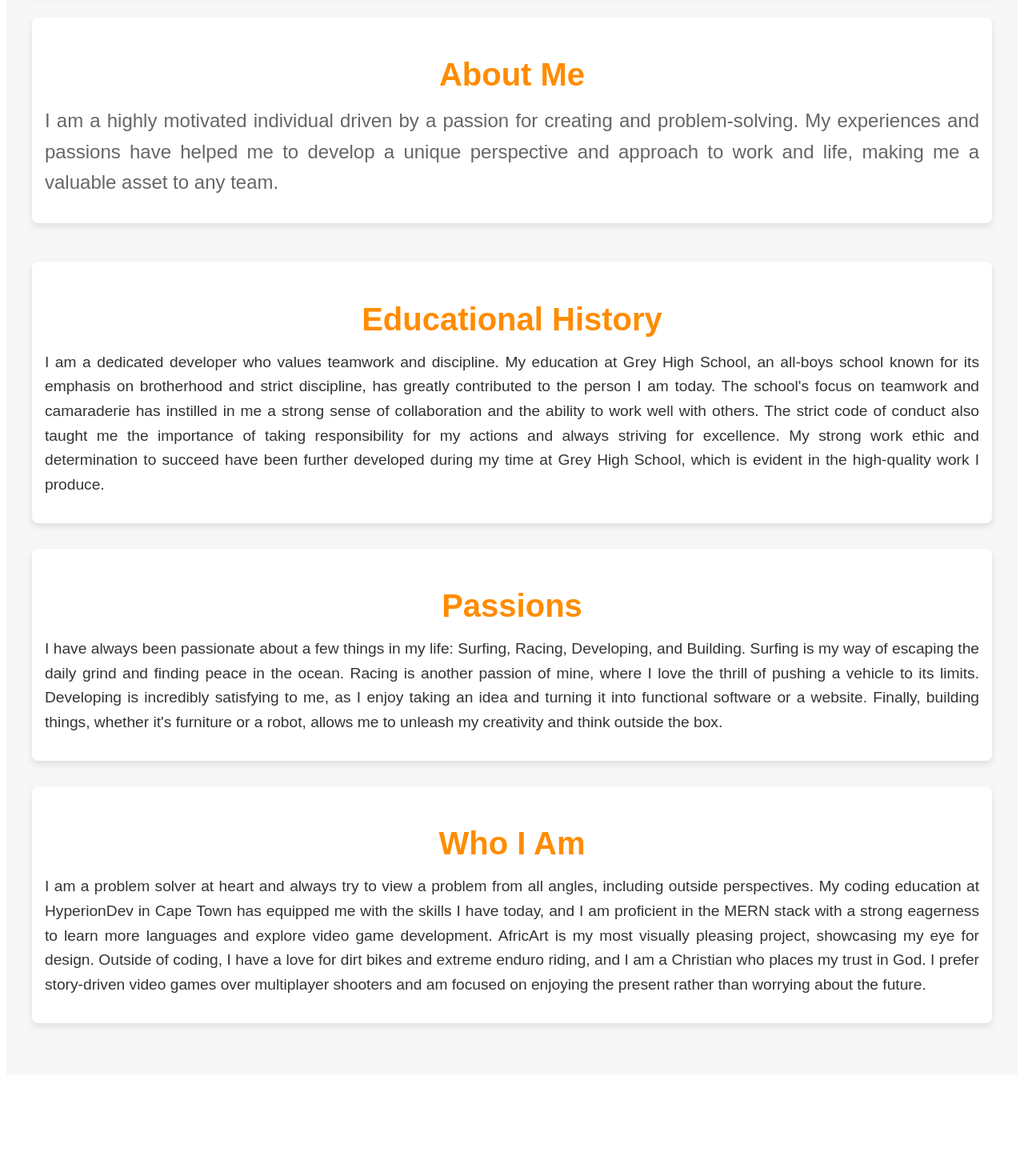
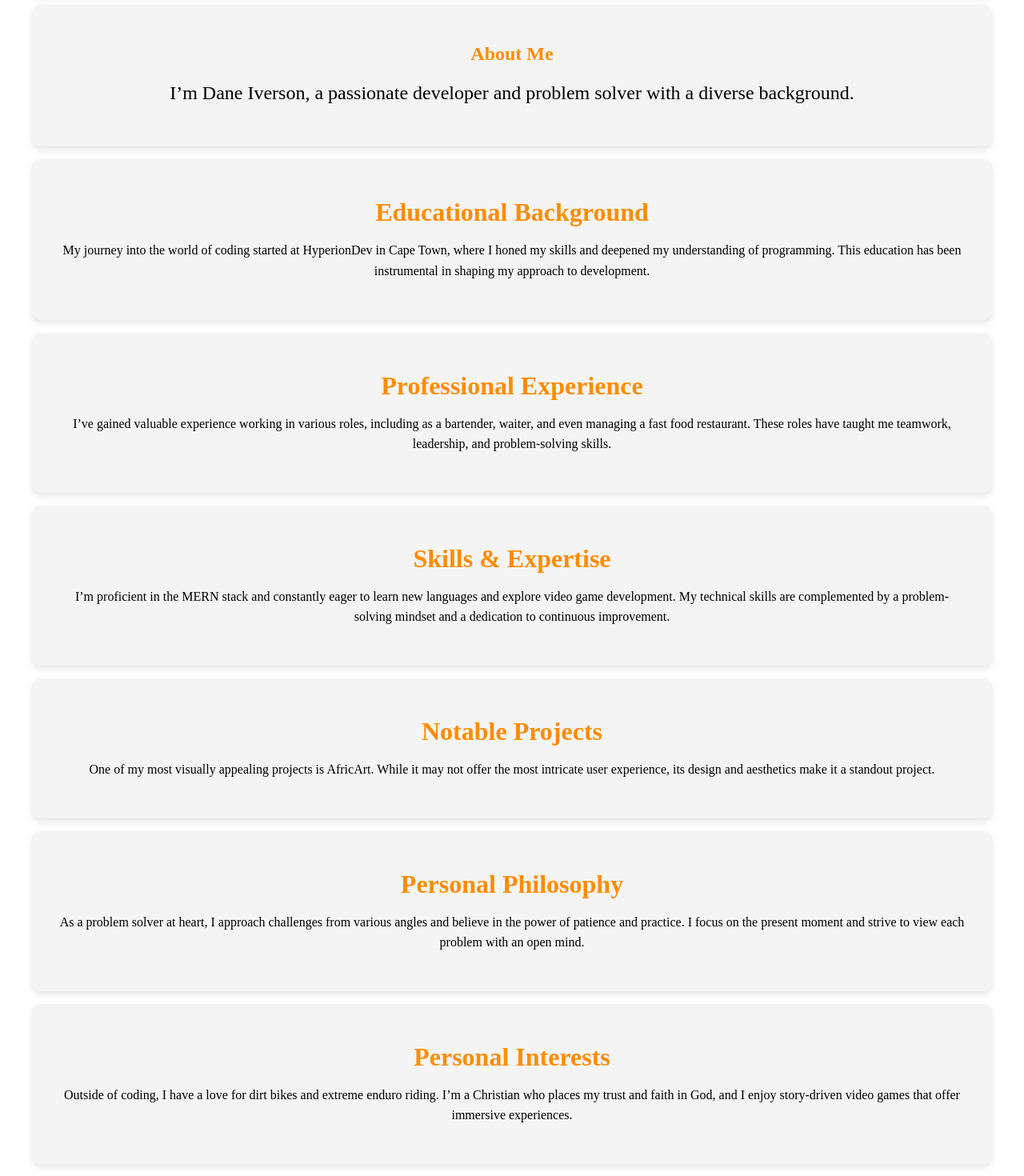
Before and after one commit to dane-iverson/portfolio, a Next.js app: page /about in a window 1280 px wide. Shown: the part 100-1570 px from the top of the page at 80% size. Before the commit the page ends 1451 px from the top, so only its background shows below. Built offline with nearby package versions, Linux system fonts and the light colour scheme.

Commit message:
about page update 4

```diff
--- a/pages/about.js
+++ b/pages/about.js
@@ -1,126 +1,102 @@
 import Header from "./Header";
 
-export default () => (
-  <div>
+export default function About() {
+  return (
+    <div className="about-container">
       <Header />
       <section className="intro">
         <h1>About Me</h1>
-      <p className="intro-text">
-        I am a highly motivated individual driven by a passion for creating and
-        problem-solving. My experiences and passions have helped me to develop a
-        unique perspective and approach to work and life, making me a valuable
-        asset to any team.
+        <p>
+          I’m Dane Iverson, a passionate developer and problem solver with a
+          diverse background.
         </p>
       </section>
       <section className="education">
-      <h2>Educational History</h2>
+        <h2>Educational Background</h2>
         <p>
-        I am a dedicated developer who values teamwork and discipline. My
-        education at Grey High School, an all-boys school known for its emphasis
-        on brotherhood and strict discipline, has greatly contributed to the
-        person I am today. The school's focus on teamwork and camaraderie has
-        instilled in me a strong sense of collaboration and the ability to work
-        well with others. The strict code of conduct also taught me the
-        importance of taking responsibility for my actions and always striving
-        for excellence. My strong work ethic and determination to succeed have
-        been further developed during my time at Grey High School, which is
-        evident in the high-quality work I produce.
+          My journey into the world of coding started at HyperionDev in Cape
+          Town, where I honed my skills and deepened my understanding of
+          programming. This education has been instrumental in shaping my
+          approach to development.
         </p>
       </section>
-    <section className="passions">
-      <h2>Passions</h2>
+      <section className="experience">
+        <h2>Professional Experience</h2>
         <p>
-        I have always been passionate about a few things in my life: Surfing,
-        Racing, Developing, and Building. Surfing is my way of escaping the
-        daily grind and finding peace in the ocean. Racing is another passion of
-        mine, where I love the thrill of pushing a vehicle to its limits.
-        Developing is incredibly satisfying to me, as I enjoy taking an idea and
-        turning it into functional software or a website. Finally, building
-        things, whether it's furniture or a robot, allows me to unleash my
-        creativity and think outside the box.
+          I’ve gained valuable experience working in various roles, including as
+          a bartender, waiter, and even managing a fast food restaurant. These
+          roles have taught me teamwork, leadership, and problem-solving skills.
         </p>
       </section>
-    <section className="who-i-am">
-      <h2>Who I Am</h2>
+      <section className="skills">
+        <h2>Skills & Expertise</h2>
         <p>
-        I am a problem solver at heart and always try to view a problem from all
-        angles, including outside perspectives. My coding education at
-        HyperionDev in Cape Town has equipped me with the skills I have today,
-        and I am proficient in the MERN stack with a strong eagerness to learn
-        more languages and explore video game development. AfricArt is my most
-        visually pleasing project, showcasing my eye for design. Outside of
-        coding, I have a love for dirt bikes and extreme enduro riding, and I am
-        a Christian who places my trust in God. I prefer story-driven video
-        games over multiplayer shooters and am focused on enjoying the present
-        rather than worrying about the future.
+          I’m proficient in the MERN stack and constantly eager to learn new
+          languages and explore video game development. My technical skills are
+          complemented by a problem-solving mindset and a dedication to
+          continuous improvement.
+        </p>
+      </section>
+      <section className="projects">
+        <h2>Notable Projects</h2>
+        <p>
+          One of my most visually appealing projects is AfricArt. While it may
+          not offer the most intricate user experience, its design and
+          aesthetics make it a standout project.
+        </p>
+      </section>
+      <section className="personal-philosophy">
+        <h2>Personal Philosophy</h2>
+        <p>
+          As a problem solver at heart, I approach challenges from various
+          angles and believe in the power of patience and practice. I focus on
+          the present moment and strive to view each problem with an open mind.
+        </p>
+      </section>
+      <section className="personal-interests">
+        <h2>Personal Interests</h2>
+        <p>
+          Outside of coding, I have a love for dirt bikes and extreme enduro
+          riding. I’m a Christian who places my trust and faith in God, and I
+          enjoy story-driven video games that offer immersive experiences.
         </p>
       </section>
       <style jsx>{`
-      div {
-        font-family: "Arial", sans-serif;
-        color: #333;
+        .about-container {
           padding: 2rem;
-        background-color: #f7f7f7;
           max-width: 1200px;
           margin: auto;
         }
-
         h1,
         h2 {
+          color: #ff8c00;
           text-align: center;
-        color: #ff8c00;
-        margin-bottom: 1rem;
-        font-size: 2.5rem;
-        transition: color 0.3s ease;
+          margin: 1rem 0;
         }
-
-      h1:hover,
-      h2:hover {
-        color: #ff6347;
+        p {
+          text-align: center;
+          line-height: 1.6;
+          margin: 1rem 0;
         }
-
+        .intro p {
+          font-size: 1.5rem;
+        }
         section {
-        margin: 2rem 0;
-        padding: 1rem;
-        background-color: #ffffff;
-        border-radius: 8px;
+          background: #f4f4f4;
+          border-radius: 10px;
+          padding: 2rem;
+          margin: 1rem 0;
           box-shadow: 0 4px 8px rgba(0, 0, 0, 0.1);
-        transition: transform 0.3s ease, box-shadow 0.3s ease;
+          transition: background 0.3s ease, box-shadow 0.3s ease;
         }
-
         section:hover {
-        transform: translateY(-5px);
+          background: #fff;
           box-shadow: 0 8px 16px rgba(0, 0, 0, 0.2);
         }
-
-      .intro {
-        text-align: center;
-        margin-bottom: 3rem;
-      }
-
-      .intro-text {
-        font-size: 1.5rem;
-        color: #666;
-        line-height: 1.6;
-      }
-
-      p {
-        font-size: 1.2rem;
-        line-height: 1.6;
-        margin: 1rem 0;
-        text-align: justify;
-      }
-
-      @media (max-width: 768px) {
-        h1,
         h2 {
           font-size: 2rem;
-        }
-
-        p {
-          font-size: 1rem;
-        }
         }
       `}</style>
     </div>
   );
+}
```
Lines whose indentation alone changed are shown as unchanged.
